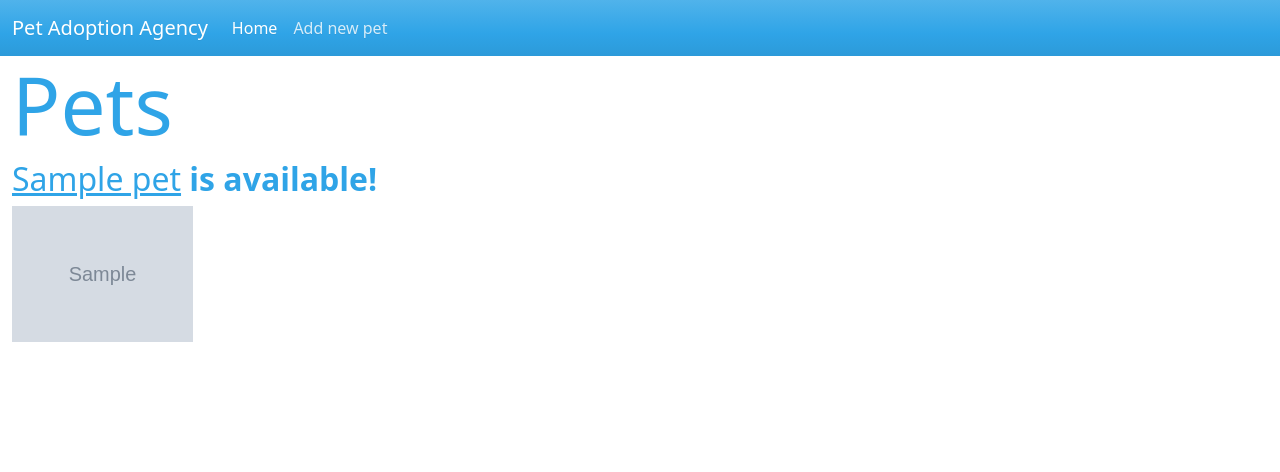
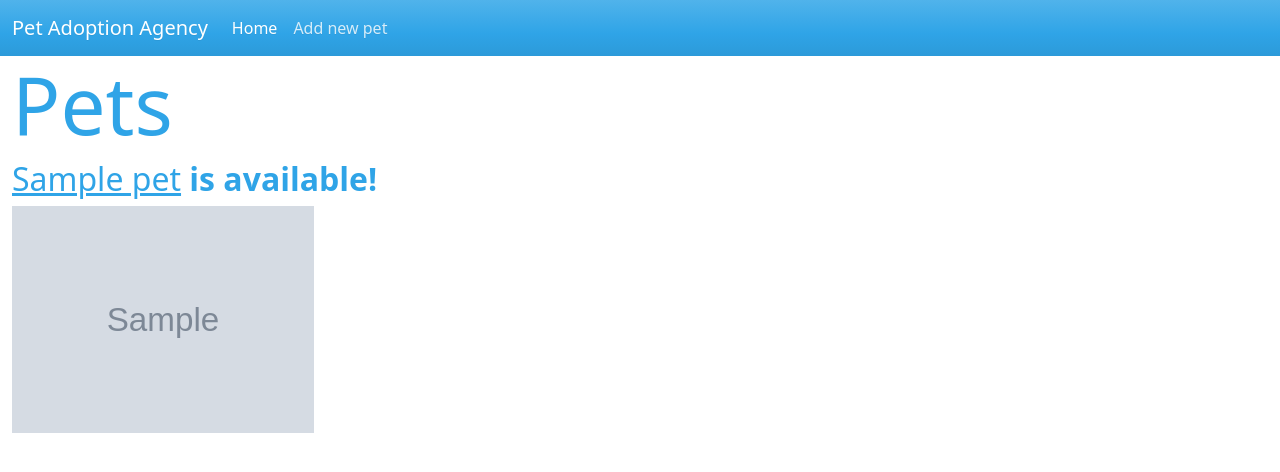
Before and after one commit to iam8/24.1-wtforms, a Flask app: page / in a window 1280 px wide. Shown: the top 472 px of the page. Run offline with Flask 3, Linux system fonts and the light colour scheme; tables that the repository leaves empty hold one stand-in row (values such as "Sample post"); grey boxes marked "Sample" are stand-in pictures; some libraries are stand-ins or nearby versions.

Commit message:
Adjust widths of pet images

```diff
--- a/static/app.css
+++ b/static/app.css
@@ -5,11 +5,11 @@
 /* App stylesheet. */
 
 .pet-home-img {
-    width: 45%;
+    width: 75%;
     height: auto;
 }
 
 .pet-info-img {
-    width: 15%;
+    width: 35%;
     height: auto;
 }
```
